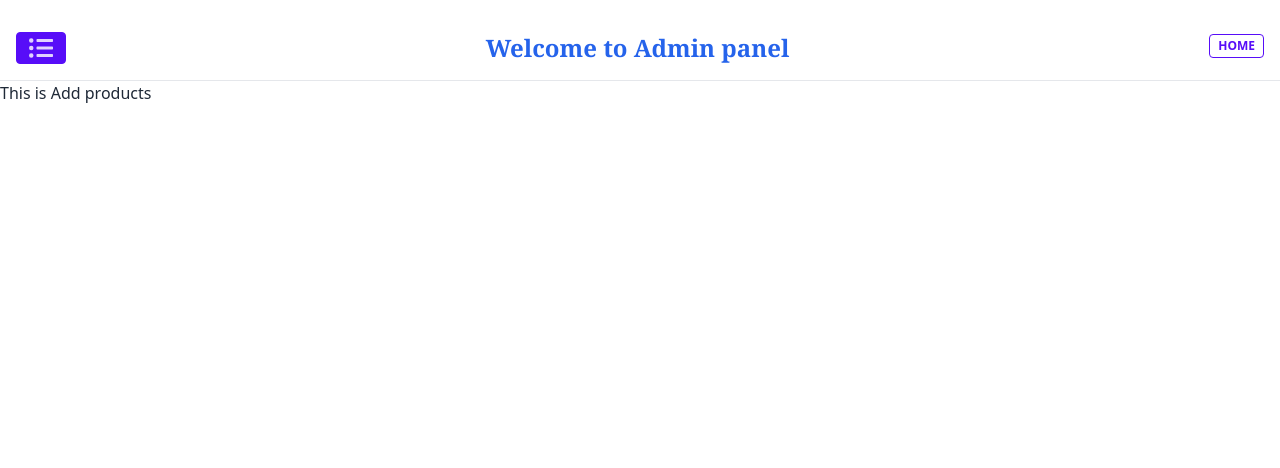
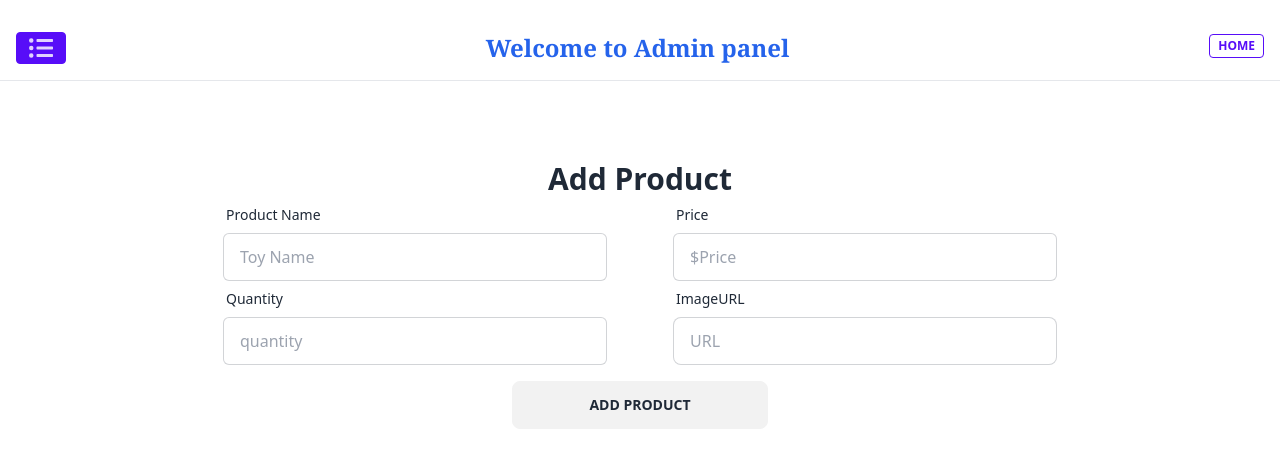
Before and after one commit to abdussamadsaiful7/AIDE-commercial-project, a React (Vite) app: page /dashBoard/addProduct in a window 1280 px wide. Shown: the top 468 px of the page. Built offline with nearby package versions, Linux system fonts and the light colour scheme; no server answers.

Commit message:
added addProduct page

```diff
--- a/src/Components/Admin/AddProduct.jsx
+++ b/src/Components/Admin/AddProduct.jsx
@@ -1,9 +1,72 @@
-import React from 'react';
+import React, { useContext } from 'react';
+import { AuthContext } from '../AuthProviders/AuthProviders';
 
 const AddProduct = () => {
+    const { user } = useContext(AuthContext);
+
+    const handleAddToy = (event) => {
+        event.preventDefault();
+
+        const form = event.target;
+        const productName = form.productName.value;
+        const price = form.price.value;
+        const quantity = form.quantity.value;
+        const imageURL = form.imageURL.value;
+        const newProduct = { productName, price, quantity, imageURL};
+
+        console.log(newProduct);
+    }
+
         return (
             <div>
-            <h1>This is Add products</h1>
+                <form onSubmit={handleAddToy} className="form-control px-20 py-20 ">
+                    <h1 className='text-center font-extrabold text-3xl'>Add  Product</h1>
+
+                    {/* name, price section */}
+                    <div className='lg:flex items-center justify-center lg:space-x-8'>
+                        <div>
+                            <label className="label">
+                                <span className="label-text ml-4">Product Name</span>
+                            </label>
+                            <label className="input">
+                                <input type="text" placeholder="Toy Name" name="productName" className="input input-bordered w-96 rounded-md" />
+                            </label>
+                        </div>
+                        <div>
+                            <label className="label">
+                                <span className="label-text ml-4">Price</span>
+                            </label>
+                            <label className="input">
+                                <input type="number" placeholder="$Price" name="price" className="input
+                            input-bordered w-96 rounded-md" />
+                            </label>
+                        </div>
+                    </div>
+
+                    {/* seller name, seller email section */}
+                    <div className='lg:flex items-center justify-center lg:space-x-8'>
+                        <div>
+                            <label className="label">
+                                <span className="label-text ml-4">Quantity</span>
+                            </label>
+                            <label className="input">
+                                <input type="number" placeholder="quantity" name="quantity" className="input input-bordered w-96 rounded-md" />
+                            </label>
+                        </div>
+                        <div>
+                            <label className="label">
+                                <span className="label-text ml-4">ImageURL</span>
+                            </label>
+                            <label className="input">
+                                <input type="text" placeholder="URL" name="imageURL" className="input input-bordered w-96" />
+                            </label>
+                        </div>
+                    </div>
+
+                    <div className='text-center my-4'>
+                        <input className="btn btn-wide" type="submit" value="Add Product" />
+                    </div>
+                </form>
             </div>
         );
     };
--- a/src/Components/Admin/AllProducts.jsx
+++ b/src/Components/Admin/AllProducts.jsx
@@ -1,5 +1,6 @@
 import React, { useState } from 'react';
-import { useLoaderData } from 'react-router-dom';
+import { Link, useLoaderData } from 'react-router-dom';
+
 
 const AllProducts = () => {
     const loadProducts = useLoaderData();
@@ -13,9 +14,24 @@ const AllProducts = () => {
                 <div className='text-center'>
                     <input onChange={(e) => setSearch(e.target.value)} type="text" placeholder="Search..." className=" input input-bordered input-primary w-full max-w-xs" />
                 </div>
-                <table className="table w-full my-10 border">
+                <div className='flex items-center justify-between mt-5 px-3'>
+                    <div className='space-x-4'>
+                        <button className='border border-1 border-blue-500 p-1 rounded text-slate-500 hover:bg-blue-500 hover:text-white'>PDF</button>
+                        <button className='border border-1 border-blue-500 p-1 rounded text-slate-500 hover:bg-blue-500 hover:text-white'>SHOW/HIDE COLUM</button>
+                    </div>
+                   <Link to='/dashBoard/addProduct'> <button className='border border-1 border-blue-500 p-1 rounded text-slate-500 hover:bg-blue-500 hover:text-white'>+ ADD NEW PRODUCT</button></Link>
+                </div>
+                <table className="table w-full my-6 border">
+                    <thead>
+                        <tr>
+                            <th>IMAGE</th>
+                            <th>NAME</th>
+                            <th>WIGHT</th>
+                            <th>PRICE</th>
+                        </tr>
+                    </thead>
                     {
-                       products.filter((item) => {
+                        products.filter((item) => {
                             return search.toLowerCase() === '' ? item : item.name.toLowerCase().includes(search)
                         }).map(product =>
 
--- a/src/Components/Dashdoard/Dashboard.jsx
+++ b/src/Components/Dashdoard/Dashboard.jsx
@@ -1,5 +1,5 @@
 import React from 'react';
-import { FaArrowCircleLeft, FaUserFriends, FaAddressBook, FaDochub, FaSearch, FaUserPlus, FaChevronDown, FaListUl } from "react-icons/fa";
+import { FaArrowCircleLeft, FaUserFriends, FaAddressBook, FaDochub, FaSearch, FaUserPlus, FaLayerGroup ,FaListUl, FaRegListAlt } from "react-icons/fa";
 import { Link, NavLink, Outlet } from 'react-router-dom';
 
 const Dashboard = () => {
@@ -32,10 +32,10 @@ const Dashboard = () => {
                             </div>
                         </div>
                         {/* Sidebar content here */}
-                        <li className='hover:bg-blue-500 rounded mb-2'><Link to='/dashBoard/allEmployee'>All Employee</Link></li>
-                        <li className='hover:bg-blue-500 rounded mb-2'><Link to='/dashBoard/AddEmployee'>Add Employee</Link></li>
-                        <li className='hover:bg-blue-500 rounded mb-2'><Link to='/dashBoard/allProducts'>All Products</Link></li>
-                        <li className='hover:bg-blue-500 rounded mb-2'><Link to='/dashBoard/addProduct'>Add Product</Link></li>
+                        <li className='hover:bg-blue-500 rounded mb-2'><Link to='/dashBoard/allEmployee'> <FaUserFriends className='text-2xl'/>All Employee</Link></li>
+                        <li className='hover:bg-blue-500 rounded mb-2'><Link to='/dashBoard/AddEmployee'> <FaUserPlus className='text-2xl'/> Add Employee</Link></li>
+                        <li className='hover:bg-blue-500 rounded mb-2'><Link to='/dashBoard/allProducts'> <FaLayerGroup className='text-2xl'/>  All Products</Link></li>
+                        <li className='hover:bg-blue-500 rounded mb-2'><Link to='/dashBoard/addProduct'> <FaRegListAlt className='text-2xl'/> Add Product</Link></li>
 
                     </ul>
                 </div>
```
Lines whose indentation alone changed are shown as unchanged.
